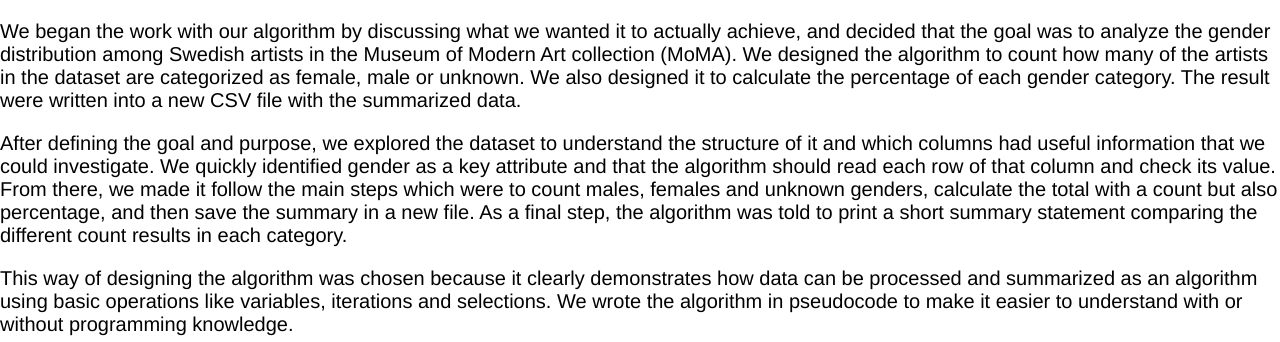
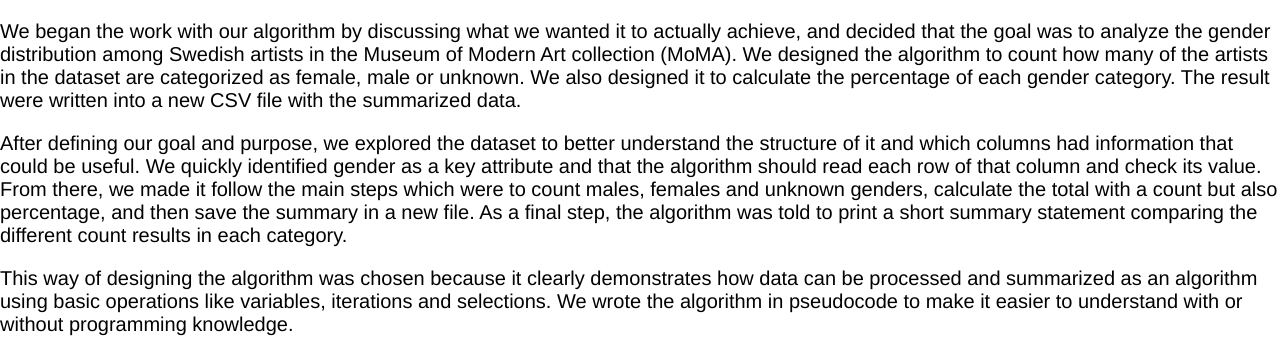
Before and after one commit to OresGeo/Datalogical_Thinking_Group_Project_1, a plain HTML site: page algorithm.html in a window 1280 px wide. Shown: the part 458-800 px from the top of the page. Drawn offline with Linux system fonts and the light colour scheme.

Commit message:
Update algorithm.html

```diff
--- a/algorithm.html
+++ b/algorithm.html
@@ -20,7 +20,7 @@
         <p>
 We began the work with our algorithm by discussing what we wanted it to actually achieve, and decided that the goal was to analyze the gender distribution among Swedish artists in the Museum of Modern Art collection (MoMA). We designed the algorithm to count how many of the artists in the dataset are categorized as female, male or unknown. We also designed it to calculate the percentage of each gender category. The result were written into a new CSV file with the summarized data.
 
-<p>After defining the goal and purpose, we explored the dataset to understand the structure of it and which columns had useful information that we could investigate. We quickly identified gender as a key attribute and that the algorithm should read each row of that column and check its value. From there, we made it follow the main steps which were to count males, females and unknown genders, calculate the total with a count but also percentage, and then save the summary in a new file. As a final step, the algorithm was told to print a short summary statement comparing the different count results in each category.</p>
+<p>After defining our goal and purpose, we explored the dataset to better understand the structure of it and which columns had information that could be useful. We quickly identified gender as a key attribute and that the algorithm should read each row of that column and check its value. From there, we made it follow the main steps which were to count males, females and unknown genders, calculate the total with a count but also percentage, and then save the summary in a new file. As a final step, the algorithm was told to print a short summary statement comparing the different count results in each category.</p>
 <p>This way of designing the algorithm was chosen because it clearly demonstrates how data can be processed and summarized as an algorithm using basic operations like variables, iterations and selections. We wrote the algorithm in pseudocode to make it easier to understand with or without programming knowledge.</p>
 <p>To make the coding more understandable when writing it, we created a visualized model that illustrates the main steps of the count and summary process.
         </p>
```
